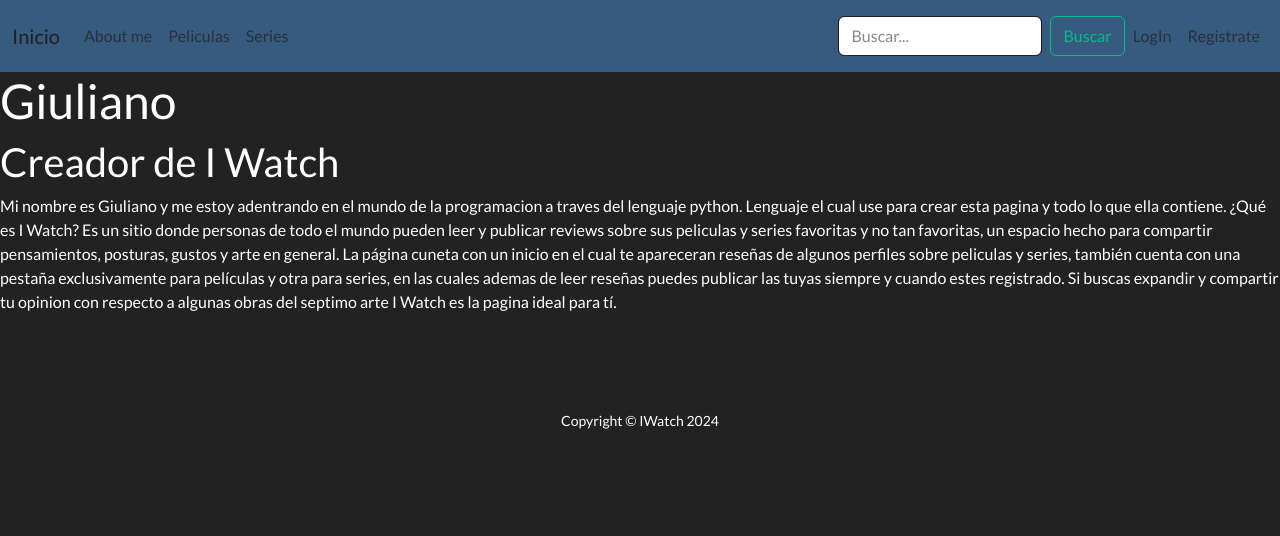
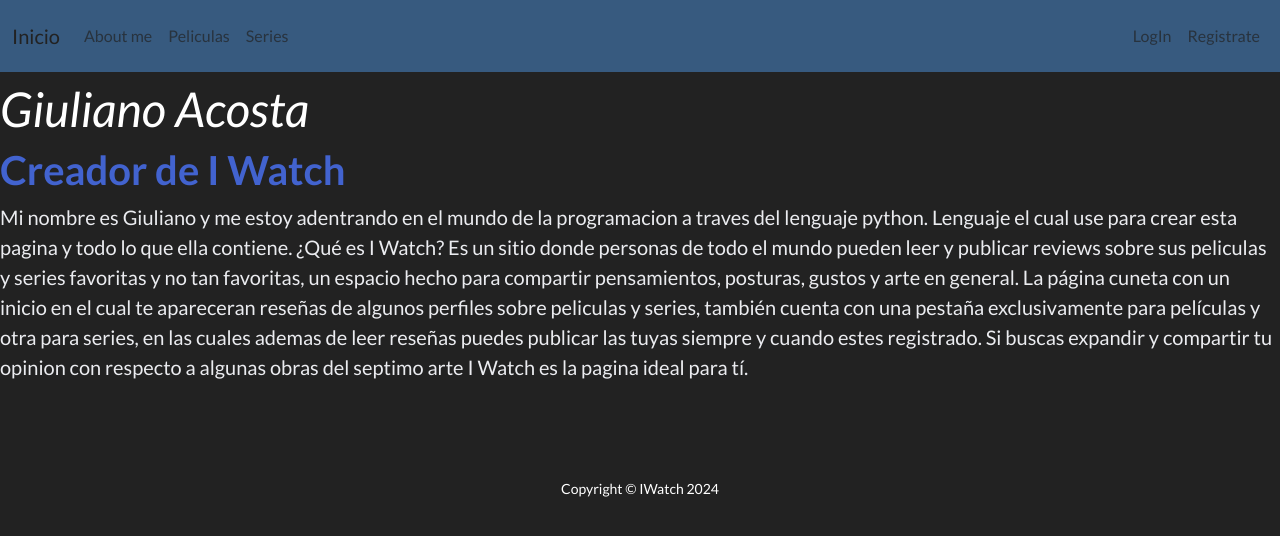
Before and after one commit to Giuliuss29/Proyecto_Iwatch, a Django app: page /about_me/ in a window 1280 px wide. Shown: the top 536 px of the page. Run offline with Django 5.2, Linux system fonts and the light colour scheme; some libraries are stand-ins or nearby versions.

Commit message:
v3.2
Final

```diff
--- a/cinematografia/templates/about_me.html
+++ b/cinematografia/templates/about_me.html
@@ -1,14 +1,16 @@
 {% extends "base.html" %}
 
 {% block h1_header %}
-Giuliano
+<h1 style='font-style: oblique;'>Giuliano Acosta</h1>
 {% endblock h1_header %}
 
 
 {% block content %}
-<h2>Creador de I Watch</h2>
+<h2 style='color: #4263cf;
+    font-weight: bold;'>Creador de I Watch</h2>
 
-<p>Mi nombre es Giuliano y me estoy adentrando en el mundo de la programacion a traves del lenguaje python. Lenguaje el cual use para crear esta pagina y todo lo que ella contiene. ¿Qué es I Watch? Es un sitio donde personas de todo el mundo pueden leer y publicar reviews sobre sus peliculas y series favoritas y no tan favoritas, un espacio hecho para compartir pensamientos, posturas, gustos y arte en general.
+<p style='font-size: 1.25rem;
+    color: #ebecf0;'>Mi nombre es Giuliano y me estoy adentrando en el mundo de la programacion a traves del lenguaje python. Lenguaje el cual use para crear esta pagina y todo lo que ella contiene. ¿Qué es I Watch? Es un sitio donde personas de todo el mundo pueden leer y publicar reviews sobre sus peliculas y series favoritas y no tan favoritas, un espacio hecho para compartir pensamientos, posturas, gustos y arte en general.
     La página cuneta con un inicio en el cual te apareceran reseñas de algunos perfiles sobre peliculas y series, también cuenta con una pestaña exclusivamente para películas y otra para series, en las cuales ademas de leer reseñas puedes publicar las tuyas siempre y cuando estes registrado.
     Si buscas expandir y compartir tu opinion con respecto a algunas obras del septimo arte I Watch es la pagina ideal para tí.
 </p>
--- a/cinematografia/templates/peliculas.html
+++ b/cinematografia/templates/peliculas.html
@@ -4,7 +4,7 @@
 
 
 {% block h1_header %}
-<a href={% url "agregar_peli" %}>Agregar review</a>
+<a style='color: #4263cf;font-weight: bold;text-decoration: none;border: 1px solid #4263cf;padding: 5px 20px;border-radius: 5px;display: inline-block;transition: background-color 0.3s, color 0.3s;'href={% url "agregar_peli" %}>Agregar review</a>
 {% endblock h1_header %}
 
 {% block content %}
--- a/cinematografia/templates/series.html
+++ b/cinematografia/templates/series.html
@@ -4,7 +4,7 @@
 
 
 {% block h1_header %}
-<a href={% url "agregar_series" %}>Agregar review</a>
+<a style='color: #4263cf;font-weight: bold;text-decoration: none;border: 1px solid #4263cf;padding: 5px 20px;border-radius: 5px;display: inline-block;transition: background-color 0.3s, color 0.3s;'href={% url "agregar_series" %}>Agregar review</a>
 {% endblock h1_header %}
 
 {% block content %}
--- a/cinematografia/urls.py
+++ b/cinematografia/urls.py
@@ -16,7 +16,8 @@ urlpatterns = [
     path('<int:pk>/eliminar_serie',views.EliminarSerie.as_view(),name='eliminar_serie'),
     path('pelicula/<int:pk>/editar', views.Editar.as_view(),name = 'editar'),
     path('serie/<int:pk>/editar_serie', views.EditarSerie.as_view(),name = 'editar_serie'),
-    path('perfil/', perfil, name='perfil')
+    path('perfil/', perfil, name='perfil'),
+
 
 
 
--- a/inicio/templates/nav.html
+++ b/inicio/templates/nav.html
@@ -19,13 +19,12 @@
           </li>
         </ul>
         <ul class="navbar-nav">
-          <form class="d-flex" method="get" action="">
-            <input class="form-control me-2" type="search" placeholder="Buscar..." aria-label="Buscar" name="busqueda">
-            <button class="btn btn-outline-success" type="submit">Buscar</button>
-          </form>
+
           {% if request.user.is_authenticated %}
+
           <li class="nav-item">
             <a class="nav-link" aria-current="page" href={% url "logout" %}>Cerrar Sesion</a>
+            <a class='navbar-brand' href={% url "perfil" %}>{{request.user.username}}</a>
           </li>
           {% else %}
           <li class="nav-item">
--- a/usuarios/templates/usuarios/login.html
+++ b/usuarios/templates/usuarios/login.html
@@ -1,6 +1,8 @@
 {% extends "base.html" %}
 
 {% block content %}
+<div style= 'background-color: #4a71d4;border: 5px solid #011036;border-radius: 15px;padding: 30px;box-shadow: 0 4px 8px rgba(0, 0, 0, 0.1);max-width: 600px;margin: auto;margin-top: 50px;'>
+
 <h1>LogIn</h1>
 
 <form method="post">
@@ -8,5 +10,5 @@
     {{form.as_p}}
     <button type='submit'>Login</button>
 </form>
-
+</div>
 {% endblock content %}
--- a/usuarios/templates/usuarios/registro.html
+++ b/usuarios/templates/usuarios/registro.html
@@ -1,6 +1,9 @@
 {% extends "base.html" %}
 
 {% block content %}
+
+<div style= 'background-color: #4a71d4;border: 5px solid #011036;border-radius: 15px;padding: 30px;box-shadow: 0 4px 8px rgba(0, 0, 0, 0.1);max-width: 600px;margin: auto;margin-top: 50px;'>
+
 <h1>Registrarse</h1>
 
 <form method="POST" enctype="multipart/form-data">
@@ -11,5 +14,5 @@
 </form>
 
 <a href={% url "login" %} class='text-muted'> Ya tienes una cuenta?? Logueate aqui </a>
-
+</div>
 {% endblock content %}
```
Also changed, not shown: cinematografia/templates/articulo_pelicula.html (+5 -3 lines), cinematografia/templates/articulo_serie.html (+6 -2 lines), cinematografia/views.py (line endings or trailing spaces).
